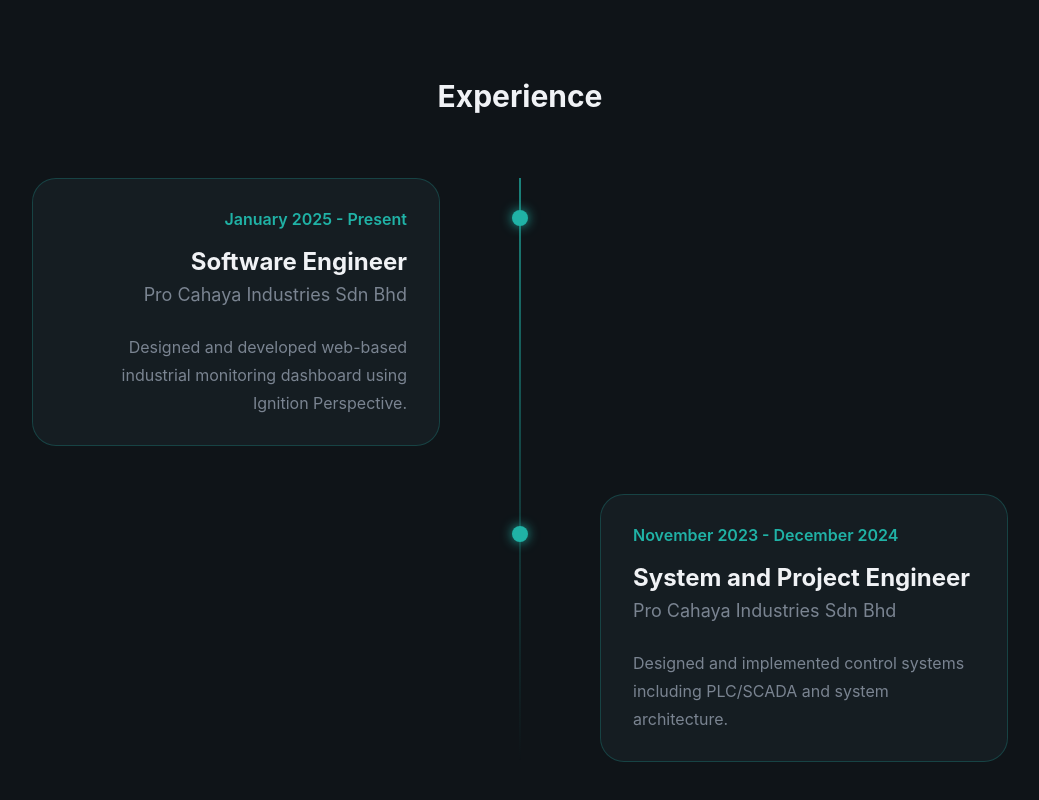
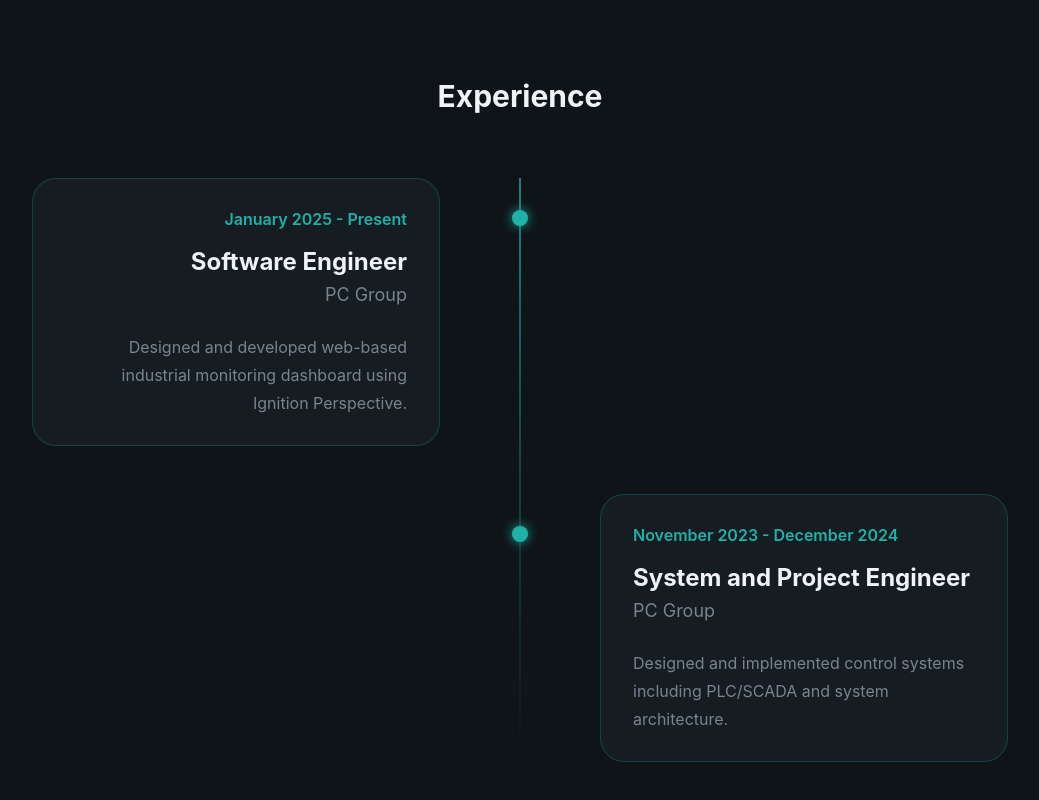
Before and after one commit to soongshinee/soongshinee-portfolio, a React (Vite) app: page / in a window 1280 px wide. Shown: the part 850-1650 px from the top of the page, without its empty margins (120-1159 px from the left). Built offline with nearby package versions, Linux system fonts and the light colour scheme.

Commit message:
company name amended

```diff
--- a/src/sections/Experiences.jsx
+++ b/src/sections/Experiences.jsx
@@ -5,14 +5,14 @@
   {
     period: "January 2025 - Present",
     role: "Software Engineer",
-    company: "Pro Cahaya Industries Sdn Bhd",
+    company: "PC Group",
     description:
       "Designed and developed web-based industrial monitoring dashboard using Ignition Perspective.",
   },
   {
     period: "November 2023 - December 2024",
     role: "System and Project Engineer",
-    company: "Pro Cahaya Industries Sdn Bhd",
+    company: "PC Group",
     description:
       "Designed and implemented control systems including PLC/SCADA and system architecture.",
   },
```
